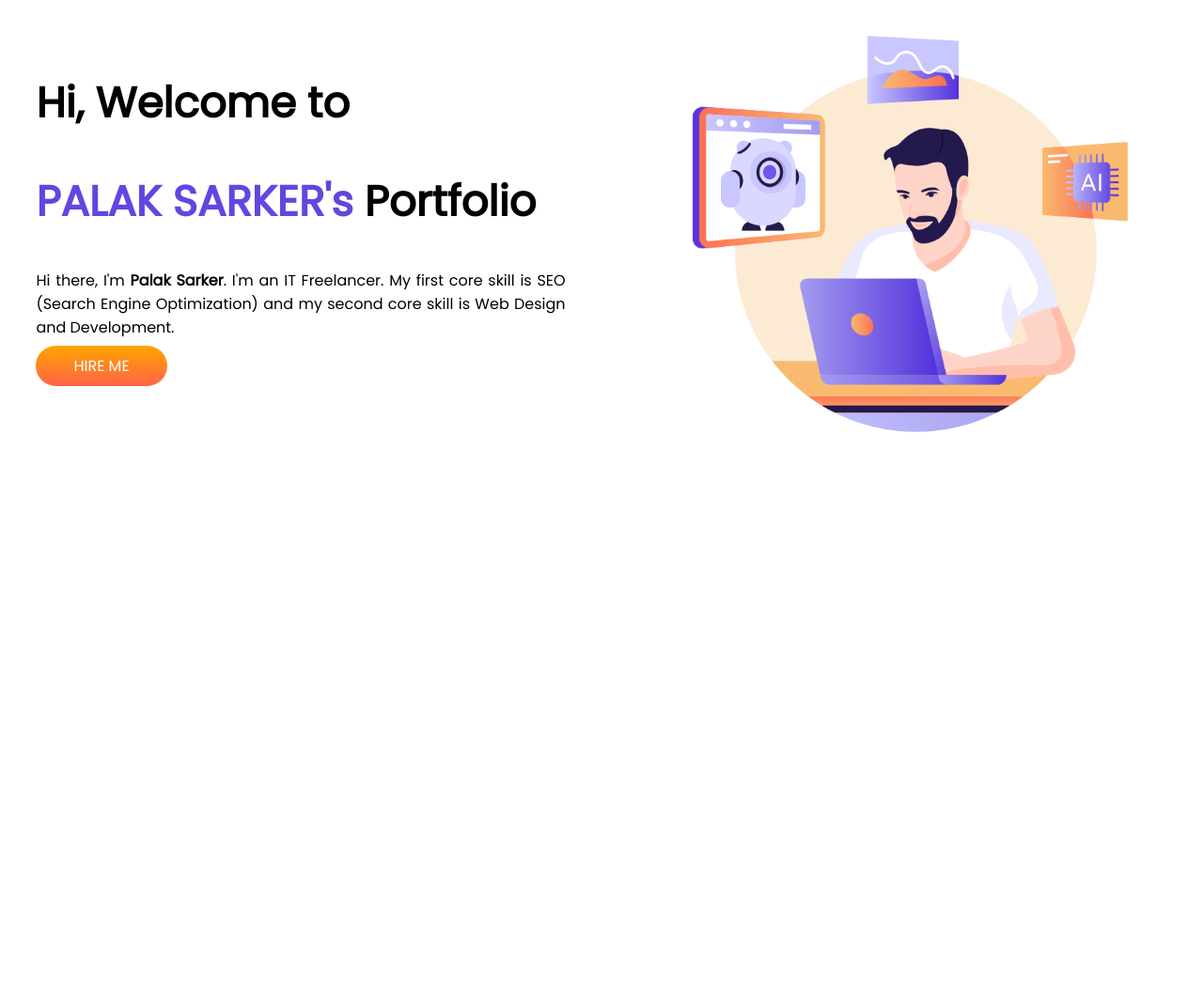
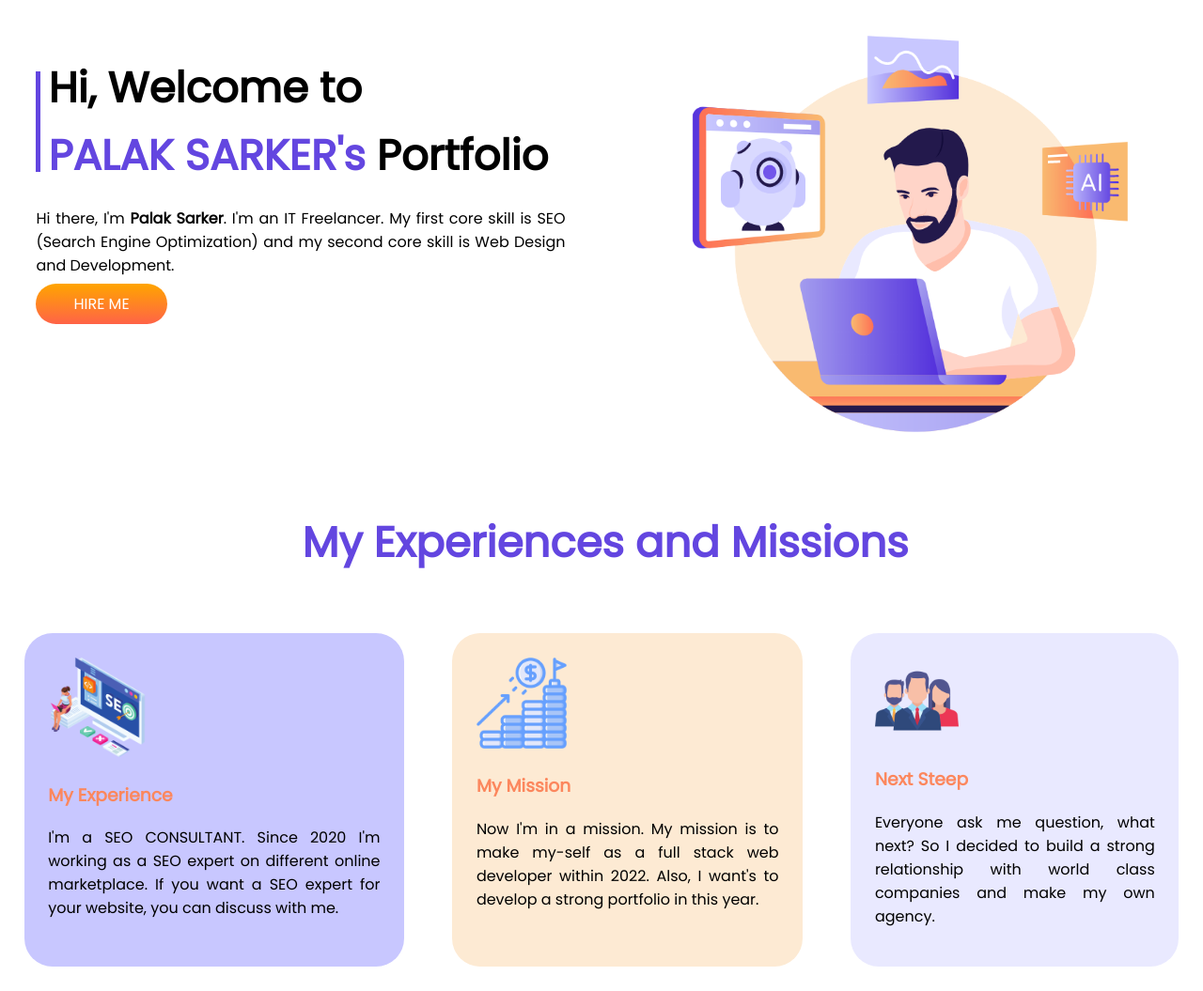
Before and after one commit to palakxdev/dev-task-1, a plain HTML site: page index.html in a window 1280 px wide. Shown: the whole page at 94% size. Before the commit the page ends 800 px from the top, so only its background shows below. Drawn offline with Linux system fonts and the light colour scheme.

Commit message:
after completing another section

```diff
--- a/index.html
+++ b/index.html
@@ -12,11 +12,12 @@
 </head>
 <body>
 
-    <section class="first-section">
-
+    <section class="flexible">
         <div class="section1-div">
-            <h1>Hi, Welcome to</h1>
-            <h1><span class="title-span">PALAK SARKER's</span> Portfolio</h1>
+            <div class="first-heading">
+                <h1>Hi, Welcome to</h1>
+                <h1><span class="title-span">PALAK SARKER's</span> Portfolio</h1>
+            </div>
             <p>Hi there,
                 I'm <strong>Palak Sarker</strong>. I'm an IT Freelancer. My first core skill is SEO (Search Engine Optimization) and my second core skill is Web Design and Development.</p>
 
@@ -26,8 +27,34 @@
         <div class="section1-div">
             <img src="img/it-freelancer.png" alt="it freelancer graphics">
         </div>
+    </section>
 
+    <section class="mission">
+        <h1 class="experience">My Experiences and Missions</h1>
+
+    <div class="flexible">
+        <div class="experiences1">
+            <img class="exp-img" src="img/seo.png" alt="seo graphics">
+            <h3>My Experience</h3>
+            <p class="exp-text">I'm a SEO CONSULTANT. Since 2020 I'm working as a SEO expert on different online marketplace. If you want a SEO expert for your website, you can discuss with me. </p>
+        </div>
+
+        <div class="experiences2">
+            <img class="exp-img" src="img/mission.png" alt="seo graphics">
+            <h3>My Mission</h3>
+            <p class="exp-text"> Now I'm in a mission. My mission is to make my-self as a full stack web developer within 2022. Also, I want's to develop a strong portfolio in this year. </p>
+        </div>
+
+        <div class="experiences3">
+            <img class="exp-img" src="img/Next-step.png" alt="seo graphics">
+            <h3>Next Steep</h3>
+            <p class="exp-text"> Everyone ask me question, what next? So I decided to build a strong relationship with world class companies and make my own agency. </p>
+
+        </div>
+    </div>
     </section>
+
+
 
 
 </body>
--- a/style.css
+++ b/style.css
@@ -4,14 +4,20 @@ body {
 }
 
 h1 {
+    margin-left: 8px;
     font-size: 45px;
+}
+
+.first-heading {
+    border-left: 5px solid #6346E0;
+    line-height: 35px;
 }
 
 .title-span {
     color: #6346E0;
 }
 
-.first-section {
+.flexible {
     display: flex;
 }
 
@@ -33,3 +39,49 @@ h1 {
     padding: 10px 40px;
     border-radius: 30px;
 }
+
+/*end first section*/
+
+.experience {
+    text-align: center;
+    color: #6346E0;
+}
+
+.experiences {
+    padding: 3%;
+}
+
+.exp-img {
+    width: 30%;
+}
+
+h3 {
+    color: #FC875D;
+}
+
+.experiences1 {
+    background-color: #C8C7FF;
+    margin: 2%;
+    padding: 2%;
+    border-radius: 30px;
+}
+
+.experiences2 {
+    background-color: #FDEAD3;
+    margin: 2%;
+    padding: 2%;
+    border-radius: 30px;
+}
+
+.experiences3 {
+    background-color: #E9E9FF;
+    margin: 2%;
+    padding: 2%;
+    border-radius: 30px;
+}
+
+.exp-text {
+    text-align: justify;
+}
+
+/*end second section*/
```
Also changed, not shown: img/Next-step.png (added), img/mission.png (added), img/seo.png (added).
